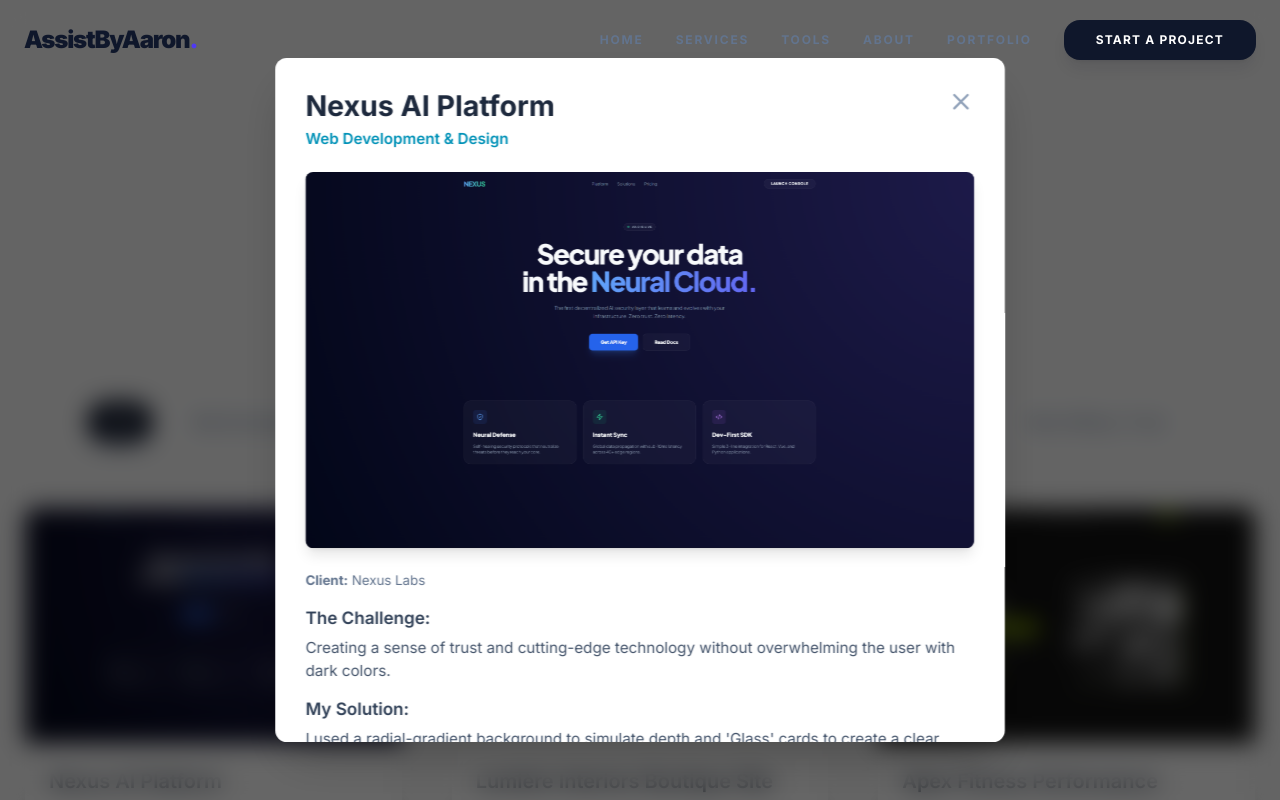
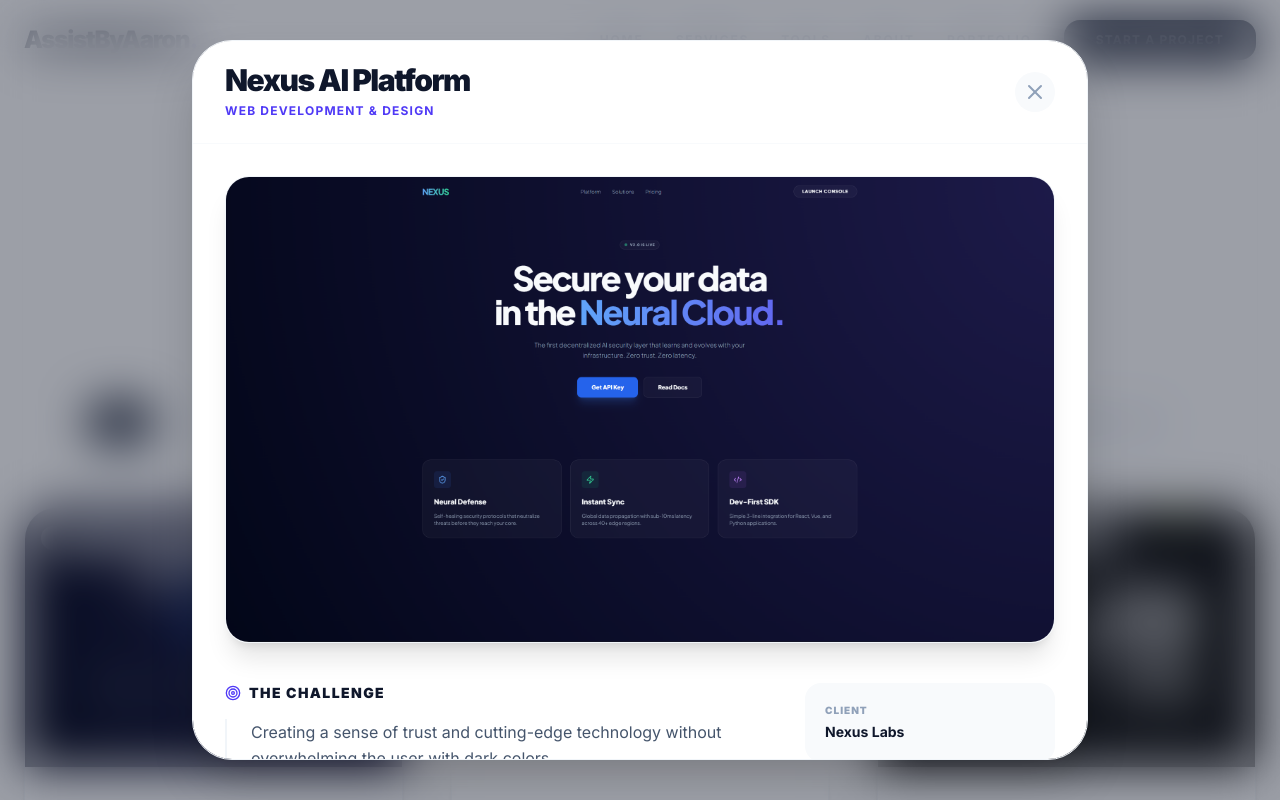
Before and after one commit to thisismaw/Willem-Aaron-Pacardo-PortfolioWebsite, a Next.js app: page /portfolio in a window 1280 px wide. Both pictures are taken after a click on the element 213 px from the left and 707 px from the top of the page. Shown: the top 800 px of the page. Built offline with nearby package versions, Linux system fonts and the light colour scheme.

Commit message:
Completed.

```diff
--- a/components/PortfolioCard.tsx
+++ b/components/PortfolioCard.tsx
@@ -3,8 +3,8 @@
 import React, { useRef, useState, useEffect } from 'react';
 import Image from 'next/image';
 import type { PortfolioItem as PortfolioItemData } from '@/lib/portfolioApi';
+import { ArrowUpRight, FileDown } from 'lucide-react';
 
-// Added className and delay to the interface to prevent TypeScript errors
 interface PortfolioCardProps {
   item: PortfolioItemData & { delay?: string };
   onClick?: () => void;
@@ -29,42 +29,60 @@
       { threshold: 0.1 }
     );
 
-    if (currentRef) {
-      observer.observe(currentRef);
-    }
-    return () => {
-      if (currentRef) {
-        observer.unobserve(currentRef);
-      }
-    };
+    if (currentRef) observer.observe(currentRef);
+    return () => { if (currentRef) observer.unobserve(currentRef); };
   }, []);
 
   return (
     <div
       ref={cardRef}
-      // Added ${className} and swapped generic shadow for your glass-card look
-      className={`glass-card rounded-xl shadow-lg hover:shadow-2xl transition-all duration-300 ease-in-out group overflow-hidden flex flex-col cursor-pointer ${isVisible ? 'is-visible' : ''} fade-in-section ${className}`}
+      className={`group relative bg-white rounded-[2rem] border border-slate-100 shadow-sm hover:shadow-2xl hover:shadow-indigo-500/10 transition-all duration-500 ease-out flex flex-col cursor-pointer overflow-hidden ${isVisible ? 'opacity-100 translate-y-0' : 'opacity-0 translate-y-8'} ${className}`}
       style={{ transitionDelay: isVisible && item.delay ? item.delay : '0s' }}
       onClick={onClick}
     >
-      <div className="relative w-full aspect-[16/10] overflow-hidden">
+      {/* Image Container */}
+      <div className="relative w-full aspect-[16/11] overflow-hidden">
         <Image
           src={item.imageUrl}
           alt={item.title}
           fill
           sizes="(max-width: 640px) 100vw, (max-width: 1024px) 50vw, 33vw"
-          className="object-cover group-hover:scale-105 transition-transform duration-300 ease-in-out"
+          className="object-cover group-hover:scale-105 transition-transform duration-700 ease-out"
           onError={(e) => {
             const target = e.target as HTMLImageElement;
-            target.onerror = null;
-            target.src = `https://placehold.co/600x400/EEF2FF/6366F1?text=${item.title}`;
+            target.src = `https://placehold.co/600x400/F8FAFC/6366F1?text=${item.title}`;
           }}
         />
+
+        {/* Category Badge on Image */}
+        <div className="absolute top-4 left-4">
+          <span className="bg-white/90 backdrop-blur-md text-slate-900 text-[10px] font-black uppercase tracking-[0.2em] px-3 py-1.5 rounded-full shadow-sm">
+            {item.category}
+          </span>
         </div>
-      <div className="p-5 sm:p-6 flex flex-col flex-grow">
-        <h3 className="text-lg sm:text-xl font-semibold text-slate-800 mb-1 group-hover:text-indigo-600 transition-colors">{item.title}</h3>
-        <p className="text-xs sm:text-sm text-indigo-600 font-medium mb-2">{item.category}</p>
-        <p className="text-sm text-slate-600 line-clamp-3 mb-4 flex-grow">{item.shortDescription}</p>
+
+        {/* Hover Overlay Icon */}
+        <div className="absolute inset-0 bg-indigo-600/10 opacity-0 group-hover:opacity-100 transition-opacity duration-500 flex items-center justify-center">
+          <div className="bg-white p-3 rounded-full shadow-xl translate-y-4 group-hover:translate-y-0 transition-transform duration-500">
+            <ArrowUpRight className="w-5 h-5 text-indigo-600" />
+          </div>
+        </div>
+      </div>
+
+      {/* Text Content */}
+      <div className="p-7 flex flex-col flex-grow">
+        <h3 className="text-xl font-black text-slate-900 mb-2 tracking-tighter group-hover:text-indigo-600 transition-colors duration-300">
+          {item.title}
+        </h3>
+
+        <p className="text-sm text-slate-500 leading-relaxed line-clamp-2 mb-6 flex-grow">
+          {item.shortDescription}
+        </p>
+
+        <div className="flex items-center justify-between mt-auto pt-4 border-t border-slate-50">
+          <span className="text-xs font-bold text-indigo-600 uppercase tracking-widest flex items-center gap-2">
+            View Project
+          </span>
 
           {item.downloadUrl && (
             <a
@@ -73,11 +91,13 @@
               target="_blank"
               rel="noopener noreferrer"
               onClick={(e) => e.stopPropagation()}
-            className="mt-auto self-start inline-block text-center bg-indigo-50 hover:bg-indigo-100 text-indigo-700 font-medium py-2 px-4 rounded-md transition-colors duration-300 text-xs"
+              className="flex items-center gap-2 bg-slate-50 hover:bg-indigo-50 text-slate-600 hover:text-indigo-600 p-2 rounded-lg transition-colors duration-300"
+              title="Download File"
             >
-            Download File
+              <FileDown className="w-4 h-4" />
             </a>
           )}
+        </div>
       </div>
     </div>
   );
--- a/components/PortfolioDetailModal.tsx
+++ b/components/PortfolioDetailModal.tsx
@@ -4,6 +4,7 @@
 import Image from 'next/image';
 import Link from 'next/link';
 import type { PortfolioItem } from '@/lib/portfolioApi';
+import { X, Youtube, ExternalLink, Download, CheckCircle2, Layout, Zap, Target } from 'lucide-react';
 
 interface PortfolioDetailModalProps {
   isOpen: boolean;
@@ -17,36 +18,43 @@
   const renderDescription = (text?: string) => {
     if (!text) return null;
     return text.split('\n\n').map((paragraph, index) => (
-      <p key={index} className="mb-3 text-slate-600">{paragraph.split('\n').map((line, i) => <React.Fragment key={i}>{line}<br/></React.Fragment>)}</p>
+      <p key={index} className="mb-4 text-slate-600 leading-relaxed text-sm md:text-base">
+        {paragraph.split('\n').map((line, i) => (
+          <React.Fragment key={i}>{line}<br/></React.Fragment>
+        ))}
+      </p>
     ));
   };
 
   return (
     <div
-      className="fixed inset-0 bg-black/60 backdrop-blur-md flex items-center justify-center z-[70] p-4 transition-opacity duration-300 ease-in-out"
+      className="fixed inset-0 bg-slate-900/40 backdrop-blur-xl flex items-center justify-center z-[100] p-4 md:p-6"
       onClick={onClose}
     >
       <div
-        className="bg-white rounded-xl shadow-2xl p-6 sm:p-8 w-full max-w-3xl max-h-[90vh] overflow-y-auto transform transition-all duration-300 ease-in-out scale-95 opacity-0 animate-modalShow"
+        className="bg-white rounded-[2.5rem] shadow-2xl w-full max-w-4xl max-h-[90vh] overflow-y-auto transform transition-all duration-500 ease-out animate-modalShow border border-slate-100"
         onClick={(e) => e.stopPropagation()}
       >
-        <div className="flex justify-between items-start mb-6">
+        {/* Sticky Header with Close Button */}
+        <div className="sticky top-0 z-20 bg-white/80 backdrop-blur-md px-8 py-6 flex justify-between items-center border-b border-slate-50">
           <div>
-            <h2 className="text-2xl sm:text-3xl font-bold text-slate-800 mb-1">{item.title}</h2>
-            <p className="text-md text-cyan-600 font-semibold">{item.category}</p>
+            <h2 className="text-2xl md:text-3xl font-black text-slate-900 tracking-tighter leading-none">{item.title}</h2>
+            <p className="text-xs font-bold text-indigo-600 uppercase tracking-widest mt-2">{item.category}</p>
           </div>
           <button
             onClick={onClose}
-            className="text-slate-400 hover:text-slate-600 transition-colors ml-4"
+            className="p-2 bg-slate-50 text-slate-400 hover:text-slate-900 hover:bg-slate-100 rounded-full transition-all"
             aria-label="Close modal"
           >
-            <svg className="w-7 h-7" fill="none" stroke="currentColor" viewBox="0 0 24 24" xmlns="http://www.w3.org/2000/svg"><path strokeLinecap="round" strokeLinejoin="round" strokeWidth="2" d="M6 18L18 6M6 6l12 12"></path></svg>
+            <X className="w-6 h-6" />
           </button>
         </div>
 
-        {/* YouTube Video Embed */}
+        <div className="p-8">
+          {/* Main Visual: YouTube or Image */}
+          <div className="mb-10">
             {item.youtubeVideoId ? (
-          <div className="aspect-video w-full mb-6 rounded-lg overflow-hidden shadow-lg">
+              <div className="aspect-video w-full rounded-[1.5rem] overflow-hidden shadow-2xl shadow-indigo-500/10">
                 <iframe
                   width="100%"
                   height="100%"
@@ -57,84 +65,74 @@
                   allowFullScreen
                 ></iframe>
               </div>
-        ) : item.imageUrl ? ( // Main Image (if no YouTube video)
-          <div className="relative w-full aspect-[16/9] rounded-lg overflow-hidden mb-6 shadow-lg">
+            ) : (
+              <div className="relative w-full aspect-[16/9] rounded-[1.5rem] overflow-hidden shadow-xl border border-slate-100">
                 <Image
                   src={item.imageUrl}
                   alt={item.title || 'Project image'}
                   fill
-              sizes="(max-width: 768px) 100vw, 800px"
+                  priority
                   className="object-cover"
                 />
               </div>
-        ) : null}
+            )}
+          </div>
 
-        {/* Gallery Images Section (if no YouTube video or as additional visuals) */}
-        {item.galleryImages && item.galleryImages.length > 0 && !item.youtubeVideoId && (
-          <div className="mb-6">
-            <h4 className="text-xl font-semibold text-slate-700 mb-3">Image Gallery</h4>
-            <div className="grid grid-cols-2 sm:grid-cols-3 gap-4">
-              {item.galleryImages.map((imgSrc, index) => (
-                <div key={index} className="relative aspect-square rounded-md overflow-hidden shadow">
-                  <Image
-                    src={imgSrc}
-                    alt={`${item.title} - Gallery Image ${index + 1}`}
-                    fill
-                    sizes="(max-width: 640px) 50vw, (max-width: 1024px) 33vw, 250px"
-                    className="object-cover"
-                    onError={(e) => {
-                      const target = e.target as HTMLImageElement;
-                      target.onerror = null;
-                      target.src = `https://placehold.co/400x400/E2E8F0/475569?text=Image+Error`;
-                    }}
-                  />
-                </div>
-              ))}
-            </div>
-          </div>
-        )}
-
-        {item.client && <p className="text-sm text-slate-500 mb-4"><strong>Client:</strong> {item.client}</p>}
-
+          <div className="grid grid-cols-1 lg:grid-cols-3 gap-10">
+            {/* Left Column: Details */}
+            <div className="lg:col-span-2 space-y-8">
               {item.challenge && (
-          <div className="mb-4">
-            <h4 className="text-lg font-semibold text-slate-700 mb-1">The Challenge:</h4>
-            <div className="text-slate-600">{renderDescription(item.challenge)}</div>
+                <div>
+                  <h4 className="flex items-center gap-2 text-sm font-black uppercase tracking-widest text-slate-900 mb-4">
+                    <Target className="w-4 h-4 text-indigo-600" /> The Challenge
+                  </h4>
+                  <div className="pl-6 border-l-2 border-slate-100">{renderDescription(item.challenge)}</div>
                 </div>
               )}
 
               {item.solution && (
-          <div className="mb-4">
-            <h4 className="text-lg font-semibold text-slate-700 mb-1">My Solution:</h4>
-            <div className="text-slate-600">{renderDescription(item.solution)}</div>
+                <div>
+                  <h4 className="flex items-center gap-2 text-sm font-black uppercase tracking-widest text-slate-900 mb-4">
+                    <Zap className="w-4 h-4 text-indigo-600" /> My Solution
+                  </h4>
+                  <div className="pl-6 border-l-2 border-indigo-100">{renderDescription(item.solution)}</div>
                 </div>
               )}
 
-        {item.fullDescription && (
-             <div className="mb-4">
-                <h4 className="text-lg font-semibold text-slate-700 mb-1">About This Project:</h4>
-                <div className="text-slate-600">{renderDescription(item.fullDescription)}</div>
-            </div>
-        )}
-
-
               {item.results && item.results.length > 0 && (
-          <div className="mb-4">
-            <h4 className="text-lg font-semibold text-slate-700 mb-1">Key Results &amp; Impact:</h4>
-            <ul className="list-disc list-inside text-slate-600 space-y-1 pl-1">
+                <div className="bg-indigo-50/50 p-6 rounded-2xl border border-indigo-100/50">
+                  <h4 className="flex items-center gap-2 text-sm font-black uppercase tracking-widest text-indigo-900 mb-4">
+                    <CheckCircle2 className="w-4 h-4" /> Key Outcomes
+                  </h4>
+                  <ul className="space-y-3">
                     {item.results.map((result, index) => (
-                <li key={index}>{result}</li>
+                      <li key={index} className="flex items-start gap-3 text-indigo-900/80 text-sm font-medium">
+                        <span className="mt-1 w-1.5 h-1.5 rounded-full bg-indigo-400 shrink-0" />
+                        {result}
+                      </li>
                     ))}
                   </ul>
                 </div>
               )}
+            </div>
 
-        {item.tags && item.tags.length > 0 && (
-            <div className="mb-6">
-                <h4 className="text-md font-semibold text-slate-700 mb-2">Technologies &amp; Skills:</h4>
+            {/* Right Column: Meta Info */}
+            <div className="space-y-8">
+              {item.client && (
+                <div className="p-5 bg-slate-50 rounded-2xl">
+                  <p className="text-[10px] font-black uppercase tracking-widest text-slate-400 mb-1">Client</p>
+                  <p className="text-sm font-bold text-slate-900">{item.client}</p>
+                </div>
+              )}
+
+              {item.tags && (
+                <div>
+                  <p className="text-[10px] font-black uppercase tracking-widest text-slate-400 mb-4 flex items-center gap-2">
+                    <Layout className="w-3 h-3" /> Stack & Skills
+                  </p>
                   <div className="flex flex-wrap gap-2">
                     {item.tags.map(tag => (
-                        <span key={tag} className="bg-cyan-100 text-cyan-700 text-xs font-medium px-2.5 py-0.5 rounded-full">
+                      <span key={tag} className="bg-white border border-slate-200 text-slate-600 text-[10px] font-bold px-3 py-1.5 rounded-full uppercase tracking-tighter">
                         {tag}
                       </span>
                     ))}
@@ -142,50 +140,43 @@
                 </div>
               )}
 
-        <div className="mt-6 flex flex-col sm:flex-row gap-3">
+              {/* Action Buttons */}
+              <div className="flex flex-col gap-3 pt-4">
+                {item.liveLink && item.liveLink !== "#" && (
+                  <Link
+                    href={item.liveLink}
+                    target="_blank"
+                    className={`flex items-center justify-center gap-2 font-bold py-4 px-6 rounded-xl transition-all text-sm uppercase tracking-widest shadow-lg ${
+                      item.youtubeVideoId ? 'bg-red-600 hover:bg-red-700 text-white shadow-red-500/20' : 'bg-slate-900 hover:bg-slate-800 text-white shadow-slate-900/20'
+                    }`}
+                  >
+                    {item.youtubeVideoId ? <Youtube className="w-4 h-4" /> : <ExternalLink className="w-4 h-4" />}
+                    {item.linkText || "View Live"}
+                  </Link>
+                )}
+
                 {item.downloadUrl && (
                   <a
                     href={item.downloadUrl}
                     download
-              target="_blank"
-              rel="noopener noreferrer"
-              className="flex-1 text-center bg-cyan-600 hover:bg-cyan-700 text-white font-medium py-2.5 px-5 rounded-md transition-colors duration-300 text-sm"
+                    className="flex items-center justify-center gap-2 bg-indigo-50 hover:bg-indigo-100 text-indigo-700 font-bold py-4 px-6 rounded-xl transition-all text-sm uppercase tracking-widest"
                   >
-              Download File
+                    <Download className="w-4 h-4" /> Download File
                   </a>
                 )}
-          {/* Link to YouTube video on YouTube.com if liveLink is provided and it's a YouTube video */}
-          {item.youtubeVideoId && item.liveLink && item.liveLink.includes("youtube.com") && (
-             <Link
-              href={item.liveLink}
-              target="_blank"
-              rel="noopener noreferrer"
-              className="flex-1 text-center bg-red-600 hover:bg-red-700 text-white font-medium py-2.5 px-5 rounded-md transition-colors duration-300 text-sm"
-            >
-              Watch on YouTube
-            </Link>
-          )}
-          {/* General Live Link (if not a YouTube video with a specific button already) */}
-          {item.liveLink && item.liveLink !== "#" && (
-            <Link
-              href={item.liveLink}
-              target="_blank"
-              rel="noopener noreferrer"
-              className="flex-1 text-center bg-slate-600 hover:bg-slate-700 text-white font-medium py-2.5 px-5 rounded-md transition-colors duration-300 text-sm"
-            >
-              {item.linkText || "View Live Project"}
-            </Link>
-          )}
+              </div>
+            </div>
+          </div>
+        </div>
       </div>
 
-      </div>
       <style jsx global>{`
         @keyframes modalShow {
-          0% { transform: scale(0.95) translateY(10px); opacity: 0; }
+          0% { transform: scale(0.9) translateY(20px); opacity: 0; }
           100% { transform: scale(1) translateY(0px); opacity: 1; }
         }
         .animate-modalShow {
-          animation: modalShow 0.3s cubic-bezier(0.165, 0.84, 0.44, 1) forwards;
+          animation: modalShow 0.5s cubic-bezier(0.16, 1, 0.3, 1) forwards;
         }
       `}</style>
     </div>
```
Lines whose indentation alone changed are shown as unchanged.
